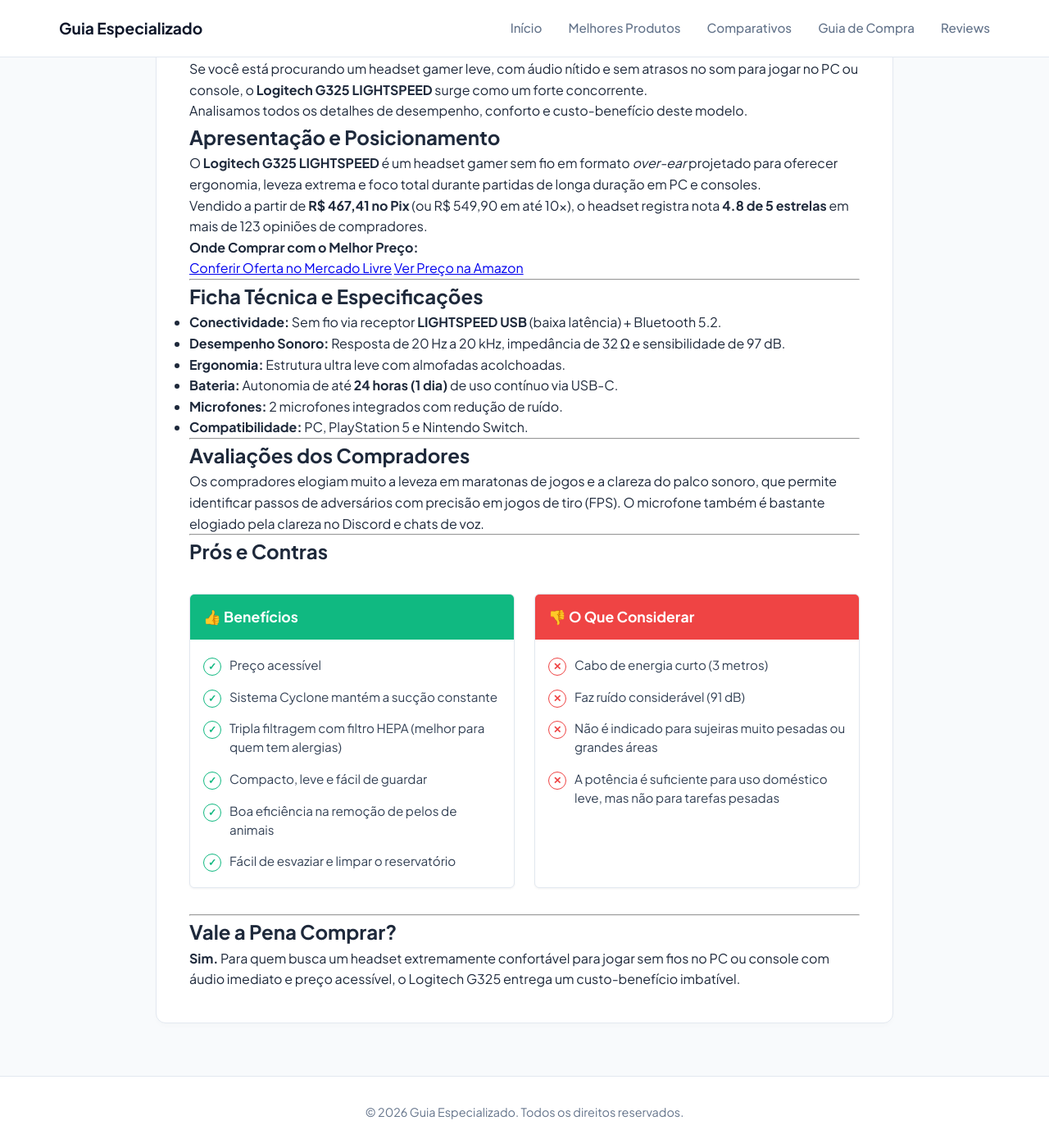
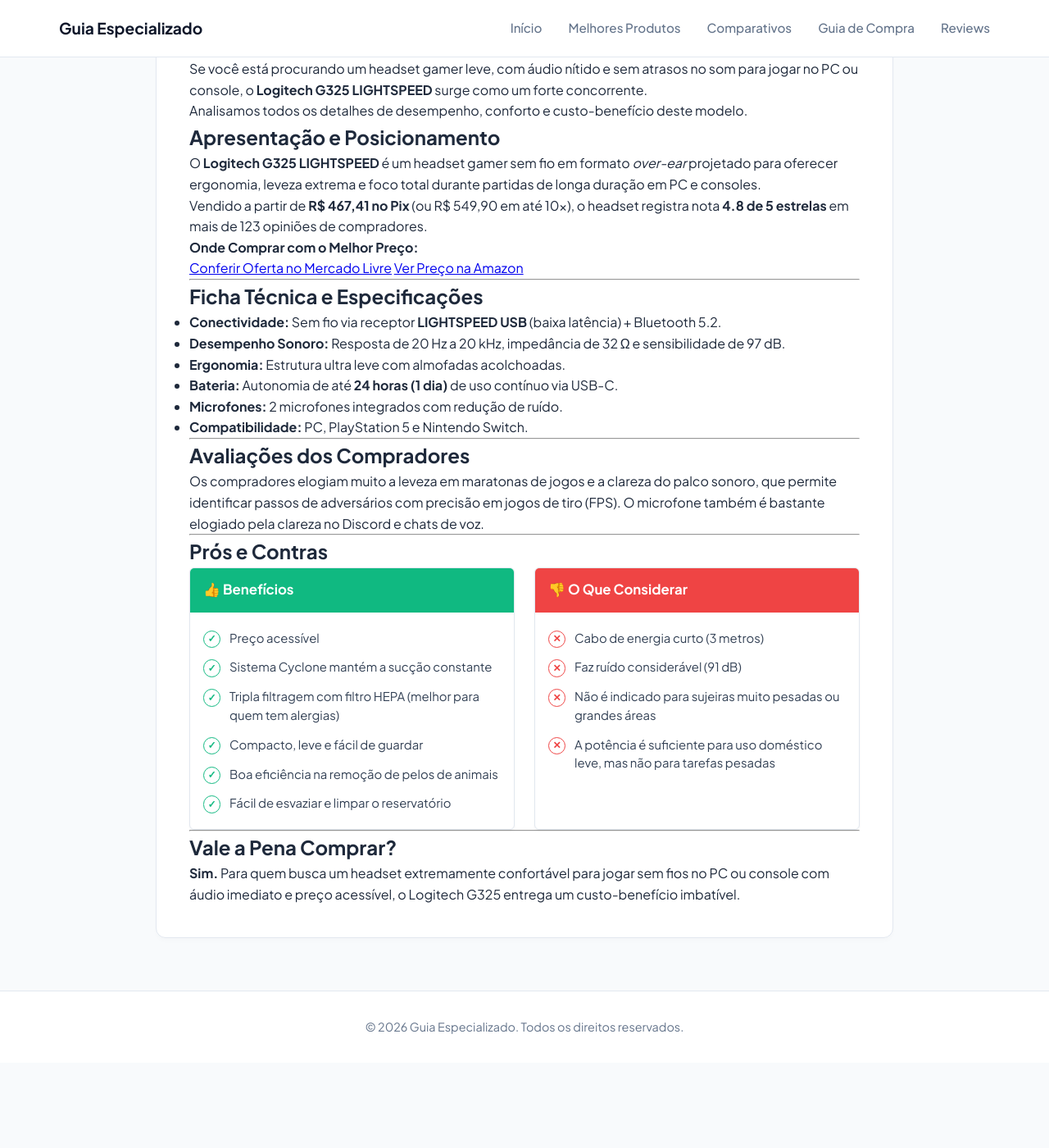
Before and after one commit to membroequipe/SiteReview, a Jekyll site: the page built from _posts/2026-10-15-logitech-g325-lightspeed-review.md, in a window 1280 px wide and 1400 px high, scrolled down 475 px. Shown: the whole window at 82% size. Built offline with Jekyll 4.4.1, drawn with Linux system fonts in a browser that asks for light colours; after the commit the page ends 1771 px from its top, so only the background shows below that.

Commit message:
Update style.css

```diff
--- a/assets/css/style.css
+++ b/assets/css/style.css
@@ -195,6 +195,179 @@
 }
 
 /* =========================================
+   BLOCO COMPLETO DE REVIEW / AVALIAÇÃO GERAL
+   ========================================= */
+/* Container Externo */
+.review-summary-box {
+    background-color: #fbfcfd;
+    border: 1px solid #e2e8f0;
+    border-radius: 8px;
+    padding: 1.5rem;
+    margin: 2rem 0;
+    box-shadow: 0 1px 3px rgba(0,0,0,0.03);
+}
+
+/* Seção da Nota Geral e Texto */
+.score-header {
+    display: flex;
+    align-items: flex-start;
+    gap: 1.5rem;
+    margin-bottom: 1.5rem;
+}
+
+@media (max-width: 640px) {
+    .score-header {
+        flex-direction: column;
+        align-items: center;
+        text-align: center;
+    }
+}
+
+/* Badge da Nota */
+.score-badge {
+    background-color: #00a896; /* Cor verde/turquesa vibrante do selo */
+    color: #ffffff;
+    border-radius: 6px;
+    width: 100px;
+    min-width: 100px;
+    text-align: center;
+    overflow: hidden;
+    display: flex;
+    flex-direction: column;
+    box-shadow: 0 2px 4px rgba(0,0,0,0.1);
+}
+
+.score-number {
+    font-size: 2.2rem;
+    font-weight: 800;
+    padding: 0.6rem 0 0.3rem 0;
+    line-height: 1;
+}
+
+.score-label {
+    background-color: #0d2830; /* Faixa escura inferior */
+    font-size: 0.75rem;
+    font-weight: 600;
+    text-transform: uppercase;
+    padding: 0.35rem 0;
+    letter-spacing: 0.5px;
+}
+
+/* Conteúdo da Avaliação */
+.score-body {
+    flex: 1;
+}
+
+.score-body h3 {
+    margin: 0 0 0.5rem 0 !important;
+    font-size: 1.35rem !important;
+    color: #1e293b !important;
+    font-weight: 700 !important;
+}
+
+.score-body p {
+    margin: 0 !important;
+    font-size: 0.98rem;
+    line-height: 1.6;
+    color: #334155;
+}
+
+/* Divisor horizontal interno */
+.review-summary-box hr {
+    border: 0;
+    border-top: 1px solid #e2e8f0;
+    margin: 1.5rem 0;
+}
+
+/* Reaproveitamento e ajuste do Grid de Prós e Contras */
+.pros-cons-grid {
+    display: grid;
+    grid-template-columns: 1fr 1fr;
+    gap: 1.5rem;
+    margin: 0;
+}
+
+@media (max-width: 768px) {
+    .pros-cons-grid {
+        grid-template-columns: 1fr;
+    }
+}
+
+.pros-box, .cons-box {
+    border: 1px solid #e2e8f0;
+    border-radius: 6px;
+    overflow: hidden;
+    background-color: #ffffff;
+}
+
+.pros-box h4, .cons-box h4 {
+    margin: 0 !important;
+    padding: 0.85rem 1rem !important;
+    font-size: 1.05rem !important;
+    font-weight: 700 !important;
+    color: #ffffff !important;
+    display: flex;
+    align-items: center;
+    gap: 0.5rem;
+}
+
+.pros-box h4 { background-color: #10b981; }
+.cons-box h4 { background-color: #ef4444; }
+
+.pros-box ul, .cons-box ul {
+    list-style: none !important;
+    padding: 1.25rem 1rem !important;
+    margin: 0 !important;
+}
+
+.pros-box li, .cons-box li {
+    position: relative;
+    padding-left: 2rem;
+    margin-bottom: 0.85rem;
+    font-size: 0.93rem;
+    line-height: 1.5;
+    color: #334155;
+}
+
+.pros-box li:last-child, .cons-box li:last-child {
+    margin-bottom: 0;
+}
+
+.pros-box li::before {
+    content: "✓";
+    position: absolute;
+    left: 0;
+    top: 2px;
+    width: 1.2rem;
+    height: 1.2rem;
+    border: 1.5px solid #10b981;
+    border-radius: 50%;
+    color: #10b981;
+    display: flex;
+    align-items: center;
+    justify-content: center;
+    font-size: 0.75rem;
+    font-weight: bold;
+}
+
+.cons-box li::before {
+    content: "✕";
+    position: absolute;
+    left: 0;
+    top: 2px;
+    width: 1.2rem;
+    height: 1.2rem;
+    border: 1.5px solid #ef4444;
+    border-radius: 50%;
+    color: #ef4444;
+    display: flex;
+    align-items: center;
+    justify-content: center;
+    font-size: 0.75rem;
+    font-weight: bold;
+}
+
+/* =========================================
    ESTILOS DE TABELAS COMPARATIVAS E ÍNDICE (ToC)
    ========================================= */
 
@@ -378,7 +551,7 @@
 }
 
 /* =========================================
-   ESTILO DO ÍNDICE MODELO ASPIRADORES
+   ESTILO DO ÍNDICE
    ========================================= */
 .toc-container {
     background-color: #fcfcfc;
```
